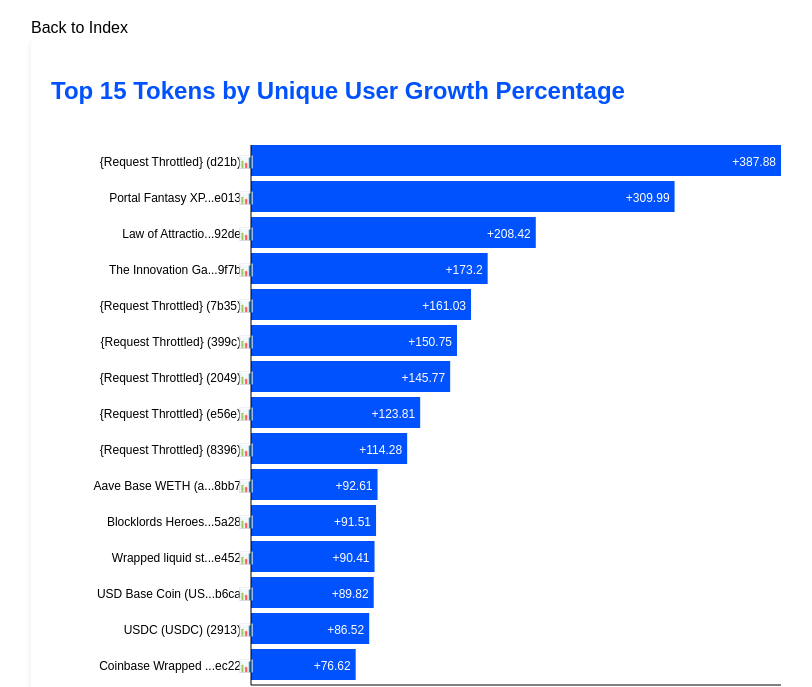
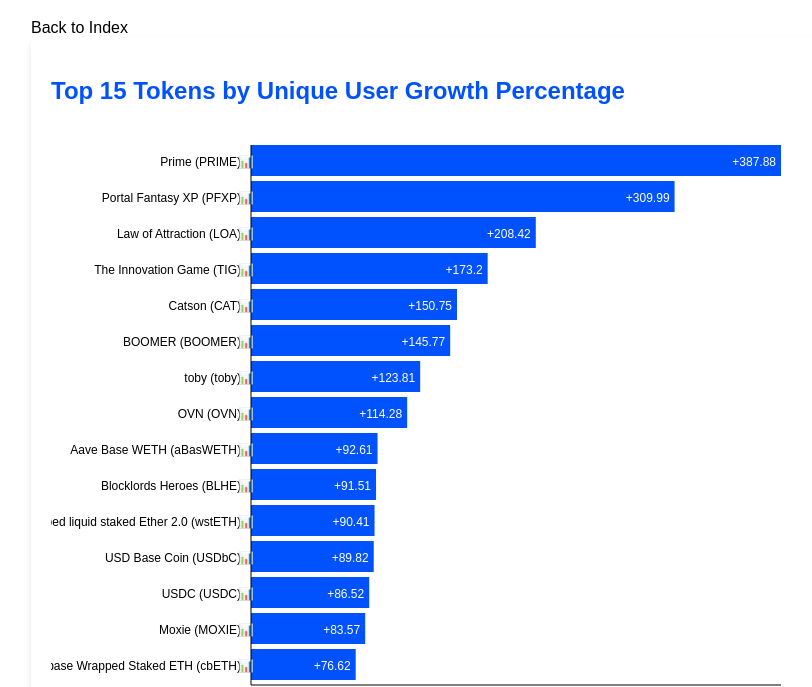
Before and after one commit to agnosticresearch/ethereum-weekly-stats, a plain HTML site: page base_week_2024_09_17.html in a window 1280 px wide. Shown: the part 118-805 px from the top of the page, without its empty margins (209-1021 px from the left). Drawn offline with Linux system fonts and the light colour scheme.

Commit message:
Changed labels

```diff
--- a/base_week_2024_09_17.html
+++ b/base_week_2024_09_17.html
@@ -36,39 +36,39 @@
     <script>
 
 const growthData = [
-    { name: "{Request Throttled} (d21b)", value: 387.88, address: "0xfa980ced6895ac314e7de34ef1bfae90a5add21b" },
-    { name: "Portal Fantasy XP...e013", value: 309.99, address: "0xe01cc077f4e477e8f9a69bbb282ad5cc5267e013" },
-    { name: "Law of  Attractio...92de", value: 208.42, address: "0x8d3419b9a18651f3926a205ee0b1acea1e7192de" },
-    { name: "The Innovation Ga...9f7b", value: 173.20, address: "0x0c03ce270b4826ec62e7dd007f0b716068639f7b" },
-    { name: "{Request Throttled} (7b35)", value: 161.03, address: "0xeabc7eea37f893348b481e32611fc39869897b35" },
-    { name: "{Request Throttled} (399c)", value: 150.75, address: "0xca8e8d244f0d219a6fc9e4793c635cea98d0399c" },
-    { name: "{Request Throttled} (2049)", value: 145.77, address: "0xcde172dc5ffc46d228838446c57c1227e0b82049" },
-    { name: "{Request Throttled} (e56e)", value: 123.81, address: "0xb8d98a102b0079b69ffbc760c8d857a31653e56e" },
-    { name: "{Request Throttled} (8396)", value: 114.28, address: "0xa3d1a8deb97b111454b294e2324efad13a9d8396" },
-    { name: "Coinbase Wrapped ...ec22", value: 76.62, address: "0x2ae3f1ec7f1f5012cfeab0185bfc7aa3cf0dec22" },
-    { name: "Aave Base WETH (a...8bb7", value: 92.61, address: "0xd4a0e0b9149bcee3c920d2e00b5de09138fd8bb7" },
-    { name: "Blocklords Heroes...5a28", value: 91.51, address: "0x0982b3a5b24b2bd8ef74126e15fca2decfd75a28" },
-    { name: "Wrapped liquid st...e452", value: 90.41, address: "0xc1cba3fcea344f92d9239c08c0568f6f2f0ee452" },
-    { name: "USD Base Coin (US...b6ca", value: 89.82, address: "0xd9aaec86b65d86f6a7b5b1b0c42ffa531710b6ca" },
-    { name: "USDC (USDC) (2913)", value: 86.52, address: "0x833589fcd6edb6e08f4c7c32d4f71b54bda02913" }
+    { name: "Prime (PRIME)", value: 387.88, address: "0xfa980ced6895ac314e7de34ef1bfae90a5add21b" },
+    { name: "Portal Fantasy XP (PFXP)", value: 309.99, address: "0xe01cc077f4e477e8f9a69bbb282ad5cc5267e013" },
+    { name: "Law of Attraction (LOA)", value: 208.42, address: "0x8d3419b9a18651f3926a205ee0b1acea1e7192de" },
+    { name: "The Innovation Game (TIG)", value: 173.20, address: "0x0c03ce270b4826ec62e7dd007f0b716068639f7b" },
+    { name: "Catson (CAT)", value: 150.75, address: "0xca8e8d244f0d219a6fc9e4793c635cea98d0399c" },
+    { name: "BOOMER (BOOMER)", value: 145.77, address: "0xcde172dc5ffc46d228838446c57c1227e0b82049" },
+    { name: "toby (toby)", value: 123.81, address: "0xb8d98a102b0079b69ffbc760c8d857a31653e56e" },
+    { name: "OVN (OVN)", value: 114.28, address: "0xa3d1a8deb97b111454b294e2324efad13a9d8396" },
+    { name: "Coinbase Wrapped Staked ETH (cbETH)", value: 76.62, address: "0x2ae3f1ec7f1f5012cfeab0185bfc7aa3cf0dec22" },
+    { name: "Aave Base WETH (aBasWETH)", value: 92.61, address: "0xd4a0e0b9149bcee3c920d2e00b5de09138fd8bb7" },
+    { name: "Blocklords Heroes (BLHE)", value: 91.51, address: "0x0982b3a5b24b2bd8ef74126e15fca2decfd75a28" },
+    { name: "Wrapped liquid staked Ether 2.0 (wstETH)", value: 90.41, address: "0xc1cba3fcea344f92d9239c08c0568f6f2f0ee452" },
+    { name: "USD Base Coin (USDbC)", value: 89.82, address: "0xd9aaec86b65d86f6a7b5b1b0c42ffa531710b6ca" },
+    { name: "USDC (USDC)", value: 86.52, address: "0x833589fcd6edb6e08f4c7c32d4f71b54bda02913" },
+    { name: "Moxie (MOXIE)", value: 83.57, address: "0x8c9037d1ef5c6d1f6816278c7aaf5491d24cd527" }
 ].sort((a, b) => b.value - a.value);
 
 const transactionsData = [
-    { name: "USDC (USDC) (2913)", value: 5946920, address: "0x833589fcd6edb6e08f4c7c32d4f71b54bda02913" },
-    { name: "Blocklords Heroes...5a28", value: 3092874, address: "0x0982b3a5b24b2bd8ef74126e15fca2decfd75a28" },
-    { name: "Wrapped Ether (WETH) (0006)", value: 22546162, address: "0x4200000000000000000000000000000000000006" },
-    { name: "Aerodrome (AERO) (8631)", value: 5274284, address: "0x940181a94a35a4569e4529a3cdfb74e38fd98631" },
-    { name: "MINKY (MINKY) (ea6f)", value: 1420793, address: "0xf9b738c2e7adc4f299c57afd0890b925a5efea6f" },
-    { name: "USD Base Coin (US...b6ca", value: 1524290, address: "0xd9aaec86b65d86f6a7b5b1b0c42ffa531710b6ca" },
-    { name: "Kratos Cash (KCASH) (e6c3)", value: 822451, address: "0xd83969cde7293ed8c27d87844ed14553f3cae6c3" },
-    { name: "Slipstream Positi...5b72", value: 705783, address: "0x827922686190790b37229fd06084350e74485b72" },
-    { name: "Wrapped liquid st...e452", value: 624841, address: "0xc1cba3fcea344f92d9239c08c0568f6f2f0ee452" },
-    { name: "{Request Throttled} (399c)", value: 275577, address: "0xca8e8d244f0d219a6fc9e4793c635cea98d0399c" },
-    { name: "Portal Fantasy XP...e013", value: 303451, address: "0xe01cc077f4e477e8f9a69bbb282ad5cc5267e013" },
-    { name: "LUNARLENS (LUNARL...19e5", value: 306078, address: "0xf95e1c0a67492720ca22842122fe7fa63d5519e5" },
-    { name: "Brett (BRETT) (42e4)", value: 293299, address: "0x532f27101965dd16442e59d40670faf5ebb142e4" },
-    { name: "Rocket (ROCKET) (a6bc)", value: 291610, address: "0xdaae4a2834cae00ae3af763df9d55e6c91f7a6bc" },
-    { name: "Moxie (MOXIE) (d527)", value: 286549, address: "0x8c9037d1ef5c6d1f6816278c7aaf5491d24cd527" }
+    { name: "USDC (USDC)", value: 5946920, address: "0x833589fcd6edb6e08f4c7c32d4f71b54bda02913" },
+    { name: "Blocklords Heroes (BLHE)", value: 3092874, address: "0x0982b3a5b24b2bd8ef74126e15fca2decfd75a28" },
+    { name: "Wrapped Ether (WETH)", value: 22546162, address: "0x4200000000000000000000000000000000000006" },
+    { name: "Aerodrome (AERO)", value: 5274284, address: "0x940181a94a35a4569e4529a3cdfb74e38fd98631" },
+    { name: "MINKY (MINKY)", value: 1420793, address: "0xf9b738c2e7adc4f299c57afd0890b925a5efea6f" },
+    { name: "USD Base Coin (USDbC)", value: 1524290, address: "0xd9aaec86b65d86f6a7b5b1b0c42ffa531710b6ca" },
+    { name: "Kratos Cash (KCASH)", value: 822451, address: "0xd83969cde7293ed8c27d87844ed14553f3cae6c3" },
+    { name: "Slipstream Position NFT v1 (AERO-CL-POS)", value: 705783, address: "0x827922686190790b37229fd06084350e74485b72" },
+    { name: "Wrapped liquid staked Ether 2.0 (wstETH)", value: 624841, address: "0xc1cba3fcea344f92d9239c08c0568f6f2f0ee452" },
+    { name: "Catson (CAT)", value: 275577, address: "0xca8e8d244f0d219a6fc9e4793c635cea98d0399c" },
+    { name: "Portal Fantasy XP (PFXP)", value: 303451, address: "0xe01cc077f4e477e8f9a69bbb282ad5cc5267e013" },
+    { name: "LUNARLENS (LUNARLENS)", value: 306078, address: "0xf95e1c0a67492720ca22842122fe7fa63d5519e5" },
+    { name: "Brett (BRETT)", value: 293299, address: "0x532f27101965dd16442e59d40670faf5ebb142e4" },
+    { name: "Rocket (ROCKET)", value: 291610, address: "0xdaae4a2834cae00ae3af763df9d55e6c91f7a6bc" },
+    { name: "Moxie (MOXIE)", value: 286549, address: "0x8c9037d1ef5c6d1f6816278c7aaf5491d24cd527" }
 ].sort((a, b) => b.value - a.value);
 
     function createChart(svgId, data, valuePrefix = "", isGrowthChart = false) {
```
